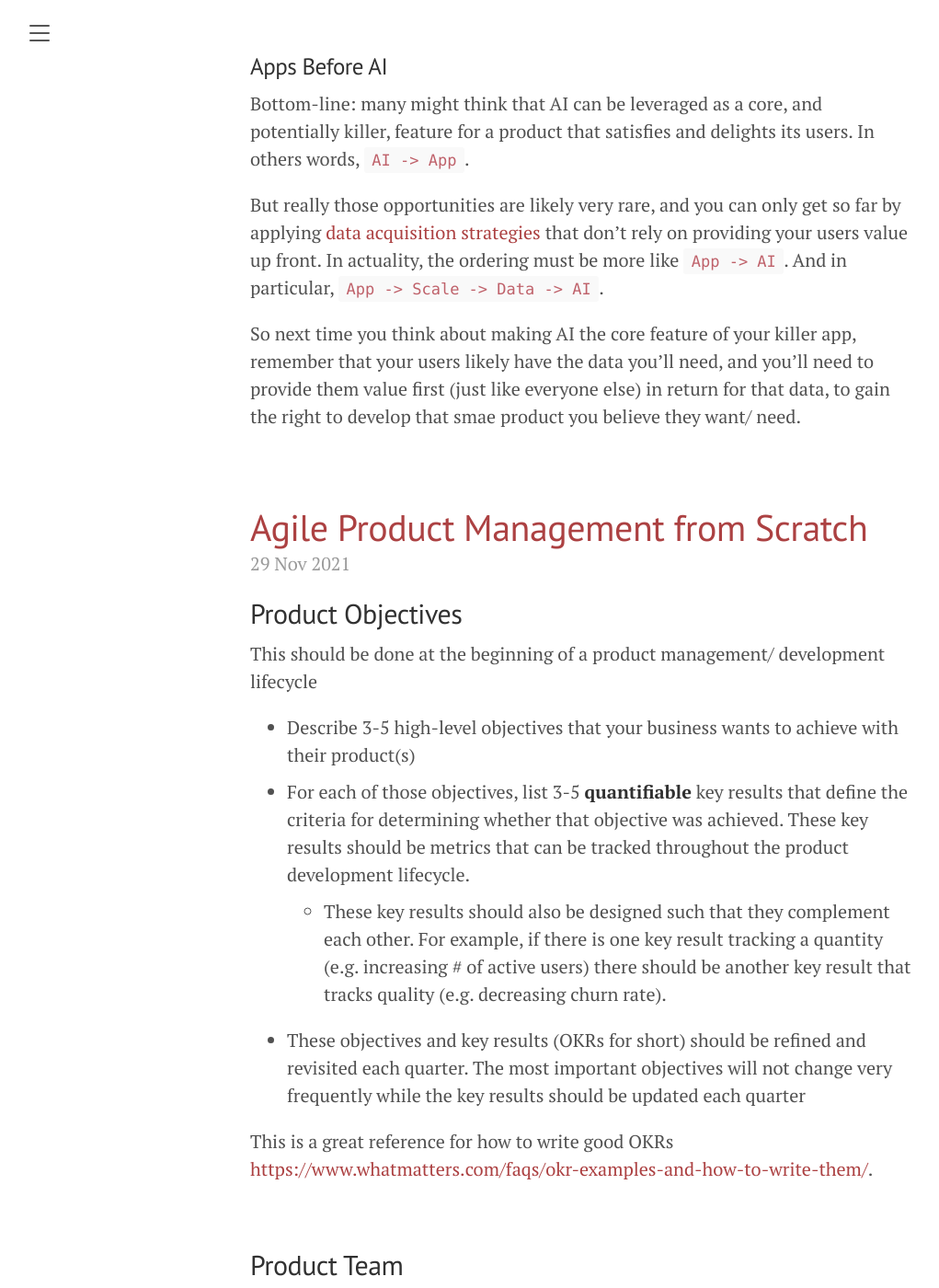
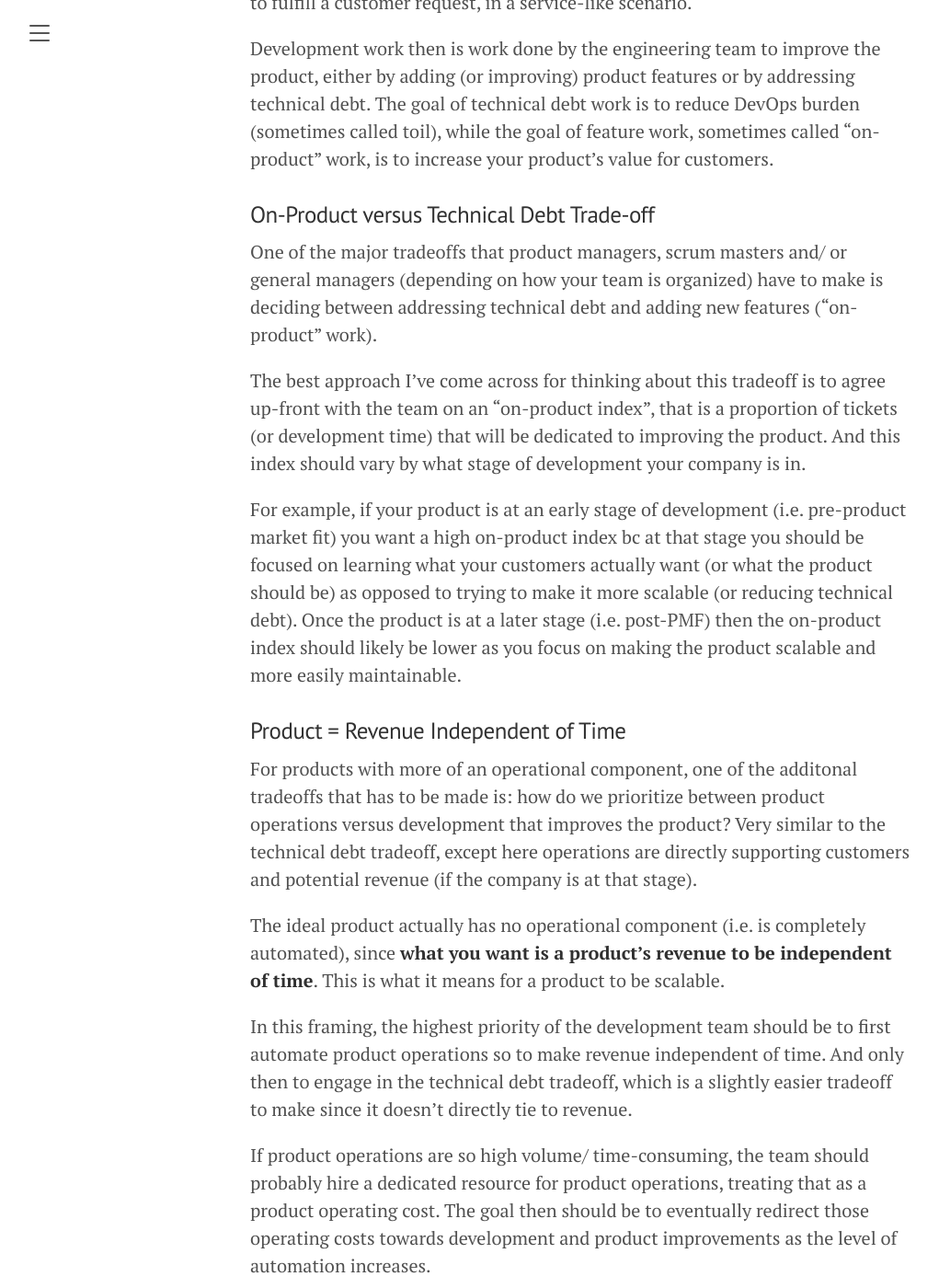
Before and after one commit to tmfarrell/tmfarrell.github.io, a Jekyll site: the page built from index.html, in a window 1280 px wide and 1400 px high, scrolled down 1093 px. Shown: the whole window at 92% size, without its empty margins (8-1029 px from the left). Built offline with Jekyll 4.4.1, drawn with Linux system fonts in a browser that asks for light colours; the list of posts is cut into pages by our own code; some of the changed text lies outside the part shown.

Commit message:
Q1 2022 post

```diff
--- /dev/null
+++ b/_posts/2022-03-24-ops_v_dev.md
@@ -0,0 +1,40 @@
+---
+layout: post
+title:  "Product Operations versus Development"
+date:   2022-03-24 08:00
+categories: writing
+---
+
+*Note: this post is mostly about software or digital products , but the general principles apply in some way to all types of products.*
+
+### Product Operations
+
+Product operations, or "product ops", has in recent years been used to describe the work to operationalize the feedback loop between product, engineering and customer success[[1]](https://www.pendo.io/glossary/product-operations/). I actually think this is, in essence, operationalizing the product management function, and so would be better termed "product management ops"; or, since it relies heavily on data, "product analytics".
+
+The way I'm using product operations here is: **manual or semi-automated processes the team has to perform to directly serve customers, as part of value delivery.** For some products, the operational component is larger than others. Say, when the product is more like a service, or if the product is a technical product at an earlier/ less mature/ R&D stage (like with early stage AI or data products).
+
+### DevOps, Technical Debt and Development
+
+There is a correlation/ relationship between technical debt and operations (i.e. manual processes) performed by the engineering team: the more technical debt a product has, the larger the operational component. However, I wouldn't consider these *product* operations but rather *development* operations, or DevOps, since these operations don't directly support customers.
+
+One specific example is if the development team doesn't yet have CI/CD set up and so the code deployment process is manual and cumbersome: this is technical debt that leads to increased operational load on the dev team. Product operations are more like operations where manual processes have to take place to fulfill a customer request, in a service-like scenario.
+
+Development work then is work done by the engineering team to improve the product, either by adding (or improving) product features or by addressing technical debt. The goal of technical debt work is to reduce DevOps burden (sometimes called toil), while the goal of feature work, sometimes called "on-product" work, is to increase your product's value for customers.
+
+### On-Product versus Technical Debt Trade-off
+
+One of the major tradeoffs that product managers, scrum masters and/ or general managers (depending on how your team is organized) have to make is deciding between addressing technical debt and adding new features ("on-product" work).
+
+The best approach I've come across for thinking about this tradeoff is to agree up-front with the team on an "on-product index", that is a proportion of tickets (or development time) that will be dedicated to improving the product. And this index should vary by what stage of development your company is in.
+
+For example, if your product is at an early stage of development (i.e. pre-product market fit) you want a high on-product index bc at that stage you should be focused on learning what your customers actually want (or what the product should be) as opposed to trying to make it more scalable (or reducing technical debt). Once the product is at a later stage (i.e. post-PMF) then the on-product index should likely be lower as you focus on making the product scalable and more easily maintainable.
+
+### Product = Revenue Independent of Time
+
+For products with more of an operational component, one of the additonal tradeoffs that has to be made is: how do we prioritize between product operations versus development that improves the product? Very similar to the technical debt tradeoff, except here operations are directly supporting customers and potential revenue (if the company is at that stage).
+
+The ideal product actually has no operational component (i.e. is completely automated), since **what you want is a product's revenue to be independent of time**. This is what it means for a product to be scalable.
+
+In this framing, the highest priority of the development team should be to first automate product operations so to make revenue independent of time. And only then to engage in the technical debt tradeoff, which is a slightly easier tradeoff to make since it doesn't directly tie to revenue.
+
+If product operations are so high volume/ time-consuming, the team should probably hire a dedicated resource for product operations, treating that as a product operating cost. The goal then should be to eventually redirect those operating costs towards development and product improvements as the level of automation increases.
```
Also changed, not shown: about.md (+1 -1 lines).
